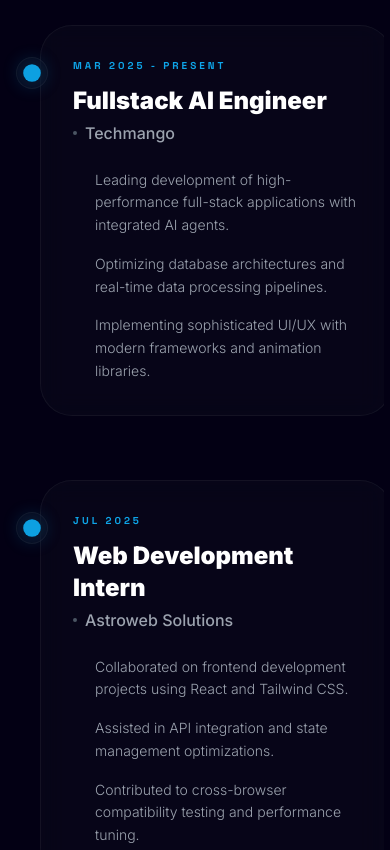
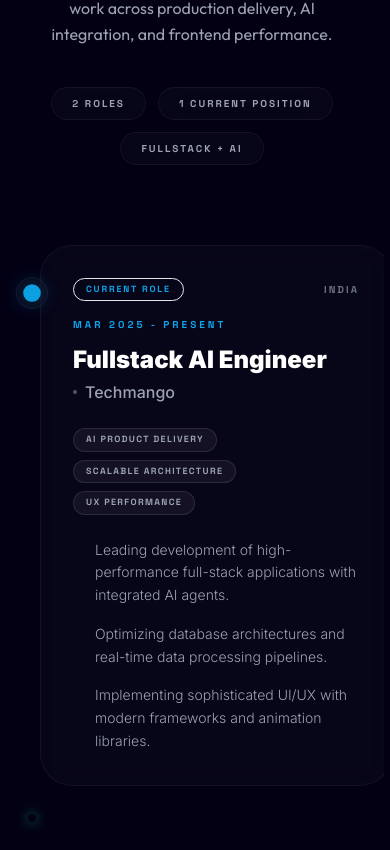
Before and after one commit to Vijayakash-588/Portfolio-react, a React (Vite) app: page / in a window 390 px wide. Shown: the part 4594-5444 px from the top of the page. Built offline with nearby package versions, Linux system fonts and the light colour scheme.

Commit message:
updated some projects

```diff
--- a/src/components/Experience.jsx
+++ b/src/components/Experience.jsx
@@ -2,9 +2,12 @@ import { motion } from "framer-motion";
 
 const experiences = [
   {
+    stage: "Current Role",
     role: "Fullstack AI Engineer",
     company: "Techmango",
+    location: "India",
     period: "MAR 2025 - PRESENT",
+    focus: ["AI Product Delivery", "Scalable Architecture", "UX Performance"],
     highlights: [
       "Leading development of high-performance full-stack applications with integrated AI agents.",
       "Optimizing database architectures and real-time data processing pipelines.",
@@ -12,9 +15,12 @@ const experiences = [
     ]
   },
   {
+    stage: "Internship",
     role: "Web Development Intern",
     company: "Astroweb Solutions",
+    location: "India",
     period: "JUL 2025",
+    focus: ["React Frontend", "API Integration", "Performance Tuning"],
     highlights: [
       "Collaborated on frontend development projects using React and Tailwind CSS.",
       "Assisted in API integration and state management optimizations.",
@@ -24,6 +30,9 @@ const experiences = [
 ];
 
 const Experience = () => {
+  const totalRoles = experiences.length;
+  const currentRoles = experiences.filter((exp) => exp.stage === "Current Role").length;
+
   return (
     <div id="experience" className="relative py-32 min-h-screen flex flex-col justify-center overflow-hidden bg-dark-950">
       <div className="max-w-[85%] mx-auto font-outfit relative z-10 w-full mb-20">
@@ -38,18 +47,34 @@ const Experience = () => {
           <h1 className="text-4xl md:text-6xl font-black text-white">
             Professional <span className="aurora-text">Journey.</span>
           </h1>
+          <p className="mt-6 text-gray-400 text-base md:text-lg max-w-2xl mx-auto leading-relaxed">
+            A concise timeline of hands-on engineering work across production delivery, AI integration, and frontend performance.
+          </p>
+
+          <div className="mt-10 flex flex-wrap justify-center gap-3">
+            <div className="px-5 py-2 rounded-full glass border border-white/10 text-[10px] font-grotesk font-black tracking-[0.2em] uppercase text-gray-400">
+              {totalRoles} Roles
+            </div>
+            <div className="px-5 py-2 rounded-full glass border border-white/10 text-[10px] font-grotesk font-black tracking-[0.2em] uppercase text-gray-400">
+              {currentRoles} Current Position
+            </div>
+            <div className="px-5 py-2 rounded-full glass border border-white/10 text-[10px] font-grotesk font-black tracking-[0.2em] uppercase text-gray-400">
+              Fullstack + AI
+            </div>
+          </div>
         </motion.div>
       </div>
 
       <div className="max-w-5xl mx-auto px-4 relative">
         <div className="relative">
           {/* Vertical Line with Gradient */}
-          <div className="absolute left-[15px] md:left-1/2 md:-translate-x-1/2 top-0 bottom-0 w-[2px] bg-gradient-to-b from-aurora-primary/50 via-aurora-royal/50 to-transparent" />
+          <div className="absolute left-[15px] md:left-1/2 md:-translate-x-1/2 top-0 bottom-0 w-[2px] bg-gradient-to-b from-aurora-primary/60 via-aurora-royal/50 to-transparent" />
+          <div className="absolute left-[14px] md:left-1/2 md:-translate-x-1/2 top-0 bottom-0 w-[4px] bg-aurora-primary/10 blur-[8px]" />
 
           <div className="space-y-16">
             {experiences.map((exp, index) => (
+              <div key={`${exp.role}-${index}`} className="relative">
               <motion.div
-                key={index}
                 initial={{ opacity: 0, x: index % 2 === 0 ? -50 : 50 }}
                 whileInView={{ opacity: 1, x: 0 }}
                 viewport={{ once: true }}
@@ -73,6 +98,15 @@ const Experience = () => {
                     {/* Decorative radial glow */}
                     <div className="absolute -top-10 -right-10 w-32 h-32 bg-aurora-primary/5 rounded-full blur-3xl group-hover:bg-aurora-primary/10 transition-colors" />
 
+                    <div className="flex items-center justify-between gap-3 mb-4">
+                      <span className="px-3 py-1 rounded-full border border-aurora-primary/30 bg-aurora-primary/10 text-[9px] font-grotesk font-black uppercase tracking-[0.2em] text-aurora-primary">
+                        {exp.stage}
+                      </span>
+                      <span className="text-[10px] text-gray-500 font-grotesk font-black uppercase tracking-[0.2em]">
+                        {exp.location}
+                      </span>
+                    </div>
+
                     <span className="text-[10px] font-grotesk font-black text-aurora-primary uppercase tracking-[0.3em] block mb-3">
                       {exp.period}
                     </span>
@@ -82,6 +116,17 @@ const Experience = () => {
                     <div className="text-gray-400 font-medium mb-6 flex items-center gap-2">
                        <span className="w-1 h-1 bg-gray-600 rounded-full" />
                        {exp.company}
+                    </div>
+
+                    <div className="flex flex-wrap gap-2 mb-6">
+                      {exp.focus.map((tag) => (
+                        <span
+                          key={tag}
+                          className="px-3 py-1 rounded-full text-[9px] font-grotesk font-black uppercase tracking-[0.15em] text-gray-400 border border-white/10 bg-white/5"
+                        >
+                          {tag}
+                        </span>
+                      ))}
                     </div>
 
                     <ul className="space-y-4">
@@ -95,6 +140,13 @@ const Experience = () => {
                   </div>
                 </div>
               </motion.div>
+              {index < experiences.length - 1 && (
+                <div className="pointer-events-none absolute left-[15px] md:left-1/2 md:-translate-x-1/2 top-[calc(100%+8px)] h-10 w-[2px] z-10">
+                  <div className="h-full w-full bg-gradient-to-b from-aurora-primary/55 via-aurora-royal/45 to-transparent" />
+                  <div className="absolute left-1/2 -translate-x-1/2 top-1/2 w-2 h-2 rounded-full bg-aurora-accent/70 shadow-[0_0_12px_rgba(16,185,129,0.7)]" />
+                </div>
+              )}
+              </div>
             ))}
           </div>
         </div>
--- a/src/components/Home.jsx
+++ b/src/components/Home.jsx
@@ -249,16 +249,16 @@ const Home = () => {
                 <img
                   src="/vijay akash.png"
                   alt="Vijay Akash"
-                  className="w-full h-full object-cover object-[50%_22%] group-hover:scale-105 transition-transform duration-1000 ease-out saturate-[1.15] contrast-[1.08] brightness-[1.03]"
+                  className="hero-photo-img w-full h-full object-cover object-[50%_22%] group-hover:scale-105 transition-transform duration-1000 ease-out saturate-[1.15] contrast-[1.08] brightness-[1.03]"
                 />
 
                 {/* Studio light highlights */}
-                <div className="absolute -top-20 -left-16 w-56 h-56 bg-white/20 blur-[56px] rounded-full opacity-50 mix-blend-screen" />
-                <div className="absolute -bottom-24 -right-14 w-52 h-52 bg-aurora-accent/25 blur-[50px] rounded-full opacity-60 mix-blend-screen" />
+                <div className="hero-photo-glow absolute -top-20 -left-16 w-56 h-56 bg-white/20 blur-[56px] rounded-full opacity-50 mix-blend-screen" />
+                <div className="hero-photo-glow absolute -bottom-24 -right-14 w-52 h-52 bg-aurora-accent/25 blur-[50px] rounded-full opacity-60 mix-blend-screen" />
 
                 {/* Card Gradients */}
                 <div className="absolute inset-0 bg-gradient-to-t from-dark-950/80 via-transparent to-transparent" />
-                <div className="absolute inset-0 bg-[radial-gradient(circle_at_20%_18%,rgba(255,255,255,0.22),transparent_35%),radial-gradient(circle_at_80%_82%,rgba(14,165,233,0.25),transparent_42%)] mix-blend-screen opacity-75" />
+                <div className="hero-photo-glow absolute inset-0 bg-[radial-gradient(circle_at_20%_18%,rgba(255,255,255,0.22),transparent_35%),radial-gradient(circle_at_80%_82%,rgba(14,165,233,0.25),transparent_42%)] mix-blend-screen opacity-75" />
                 <div className="absolute inset-0 bg-aurora-primary/5 mix-blend-overlay" />
                 <div className="absolute inset-0 shadow-[inset_0_0_90px_rgba(0,0,0,0.35)]" />
 
--- a/src/components/Project.jsx
+++ b/src/components/Project.jsx
@@ -1,6 +1,6 @@
-import { motion, useAnimationControls } from "framer-motion";
+import { motion } from "framer-motion";
 import { FiGithub, FiArrowUpRight } from "react-icons/fi";
-import { useEffect, useState } from "react";
+import { useState } from "react";
 
 const ProjectCard = ({ title, description, tech, id, image, github, delay = 0 }) => (
   <motion.article
@@ -67,7 +67,6 @@ const ProjectCard = ({ title, description, tech, id, image, github, delay = 0 })
 );
 
 const Project = () => {
-  const controls = useAnimationControls();
   const [isHovered, setIsHovered] = useState(false);
 
   const projects = [
@@ -105,21 +104,6 @@ const Project = () => {
     },
   ];
 
-  useEffect(() => {
-    if (!isHovered) {
-      controls.start({
-        x: ["0%", "-50%"],
-        transition: {
-          duration: 40,
-          ease: "linear",
-          repeat: Infinity,
-        },
-      });
-    } else {
-      controls.stop();
-    }
-  }, [isHovered, controls]);
-
   return (
     <div id="project" className="relative py-32 min-h-screen flex flex-col justify-center overflow-hidden bg-dark-950">
       <div className="max-w-[85%] mx-auto font-outfit relative z-10 w-full">
@@ -136,6 +120,18 @@ const Project = () => {
             Digital <br />
             <span className="aurora-text">Milestones.</span>
           </h1>
+
+          <div className="mt-8 flex flex-wrap items-center gap-4">
+            <a
+              href="https://github.com/Vijayakash-588"
+              target="_blank"
+              rel="noopener noreferrer"
+              className="inline-flex items-center gap-3 px-7 py-3.5 rounded-full bg-gradient-to-r from-aurora-primary/90 to-aurora-accent/90 text-white text-[10px] font-grotesk font-black tracking-[0.2em] uppercase border border-white/20 hover:scale-[1.03] transition-transform"
+            >
+              Explore All Projects
+              <FiArrowUpRight size={14} />
+            </a>
+          </div>
         </motion.div>
       </div>
 
@@ -145,9 +141,8 @@ const Project = () => {
         onMouseEnter={() => setIsHovered(true)}
         onMouseLeave={() => setIsHovered(false)}
       >
-        <motion.div
-          animate={controls}
-          className="flex gap-6 md:gap-10 px-6 md:px-8 w-max pointer-events-none"
+        <div
+          className={`project-marquee-track flex gap-6 md:gap-10 px-6 md:px-8 w-max pointer-events-none ${isHovered ? "is-paused" : ""}`}
         >
           {/* Double projects for infinite marquee */}
           {[...projects, ...projects].map((proj, index) => (
@@ -155,7 +150,7 @@ const Project = () => {
               <ProjectCard {...proj} delay={(index % projects.length) * 0.06} />
             </div>
           ))}
-        </motion.div>
+        </div>
 
         {/* High-end gradient masks */}
         <div className="absolute inset-y-0 left-0 w-64 bg-gradient-to-r from-dark-950 via-dark-950/50 to-transparent z-20 pointer-events-none" />
--- a/src/index.css
+++ b/src/index.css
@@ -179,6 +179,14 @@ html[data-theme="light"] #home .mix-blend-screen {
     opacity: 0.45 !important;
 }
 
+html[data-theme="light"] .hero-photo-img {
+    filter: none !important;
+}
+
+html[data-theme="light"] .hero-photo-glow {
+    display: none !important;
+}
+
 html[data-theme="light"] .background-hud {
     background: transparent !important;
 }
@@ -202,3 +210,28 @@ html[data-theme="light"] .background-hud .hud-particle {
 html[data-theme="light"] .background-hud .hud-noise {
     opacity: 0.012 !important;
 }
+
+@keyframes projectMarquee {
+    from {
+        transform: translateX(0);
+    }
+    to {
+        transform: translateX(-50%);
+    }
+}
+
+.project-marquee-track {
+    animation: projectMarquee 40s linear infinite;
+    will-change: transform;
+}
+
+.project-marquee-track.is-paused {
+    animation-play-state: paused;
+}
+
+@media (prefers-reduced-motion: reduce) {
+    .project-marquee-track {
+        animation: none;
+        transform: translateX(0);
+    }
+}
```
